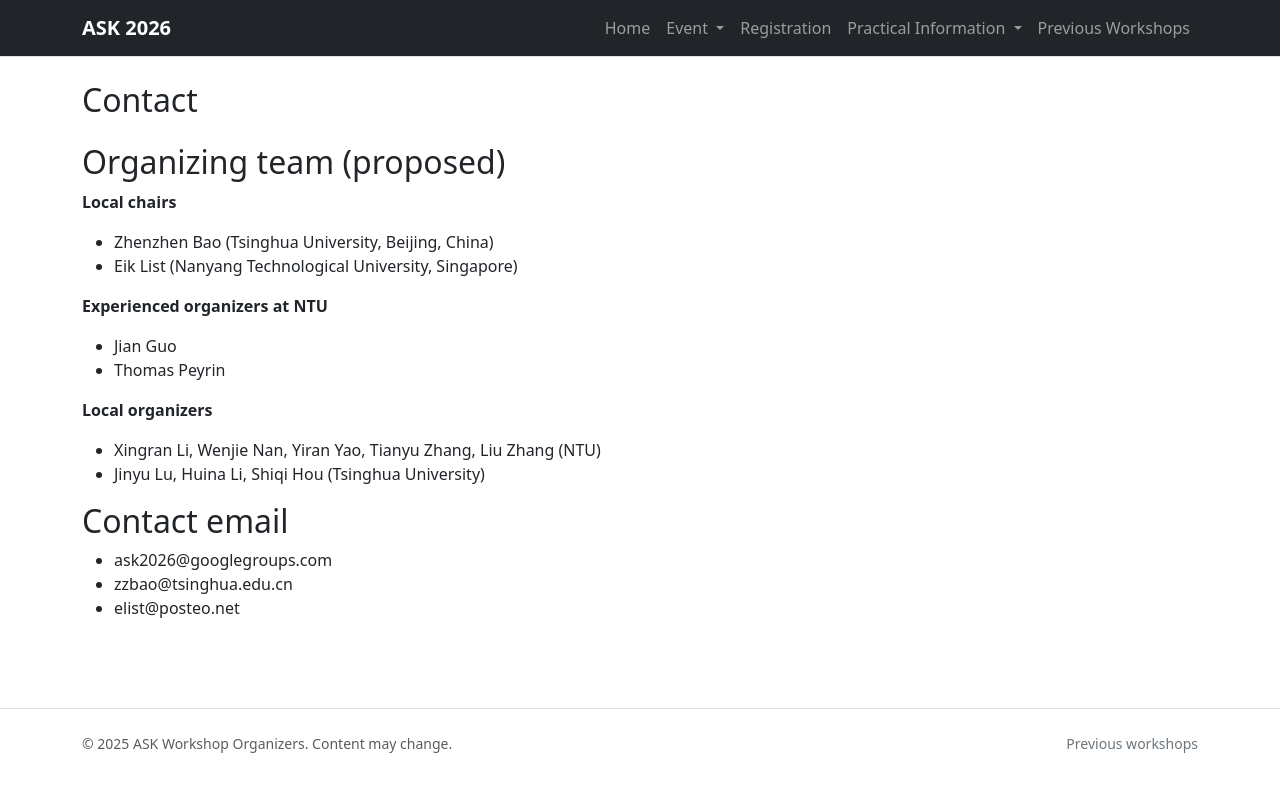
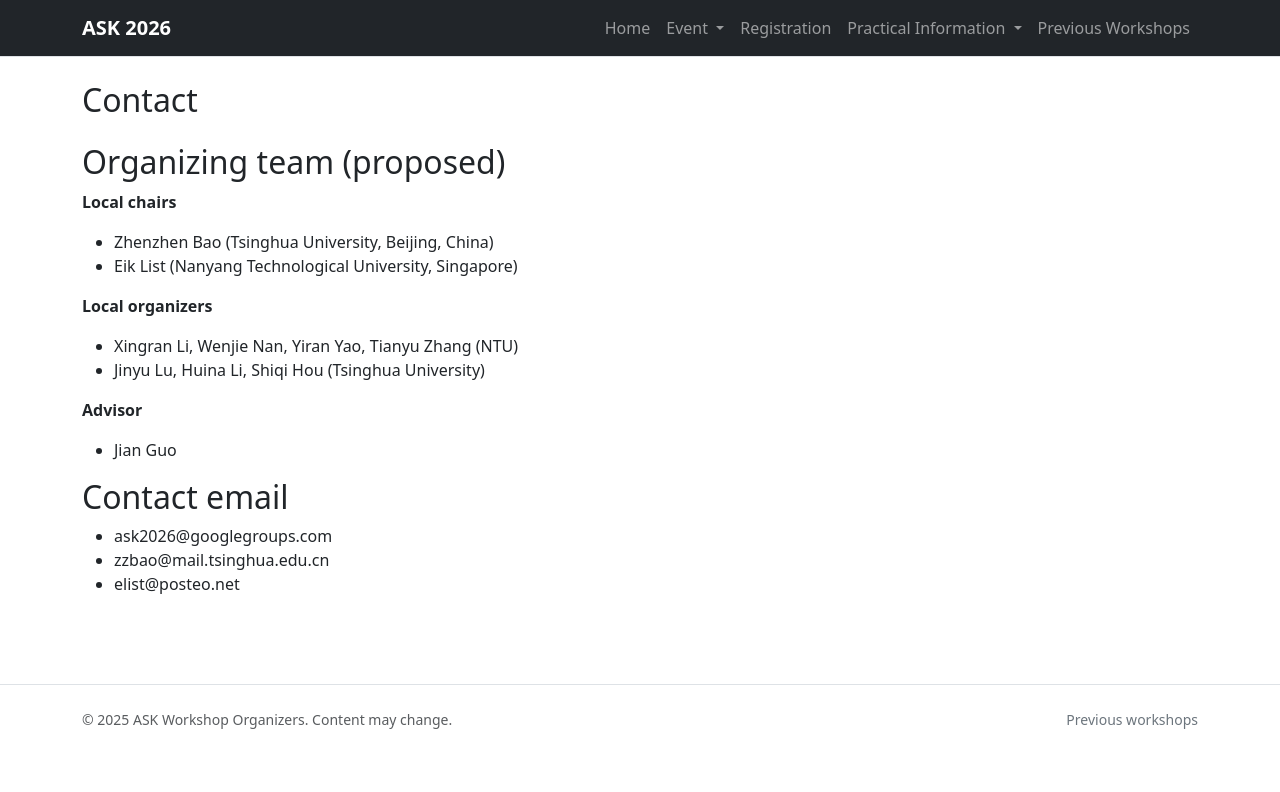
Before and after one commit to ask2026/ask2026.github.io, a Jekyll site: the page built from contact.md, in a window 1280 px wide. Shown: the top 792 px of the page. Built offline with Jekyll 4.4.1, drawn with Linux system fonts in a browser that asks for light colours.

Commit message:
Add files via upload

```diff
--- a/contact.md
+++ b/contact.md
@@ -11,18 +11,17 @@ permalink: /contact/
 - Zhenzhen Bao (Tsinghua University, Beijing, China)
 - Eik List (Nanyang Technological University, Singapore)
 
-**Experienced organizers at NTU**
+**Local organizers**
+
+- Xingran Li, Wenjie Nan, Yiran Yao, Tianyu Zhang (NTU)
+- Jinyu Lu, Huina Li, Shiqi Hou (Tsinghua University)
+
+**Advisor**
 
 - Jian Guo
-- Thomas Peyrin
-
-**Local organizers**
-
-- Xingran Li, Wenjie Nan, Yiran Yao, Tianyu Zhang, Liu Zhang (NTU)
-- Jinyu Lu, Huina Li, Shiqi Hou (Tsinghua University)
 
 ## Contact email
 
 - ask2026@googlegroups.com
-- zzbao@tsinghua.edu.cn
+- zzbao@mail.tsinghua.edu.cn
 - elist@posteo.net
```
